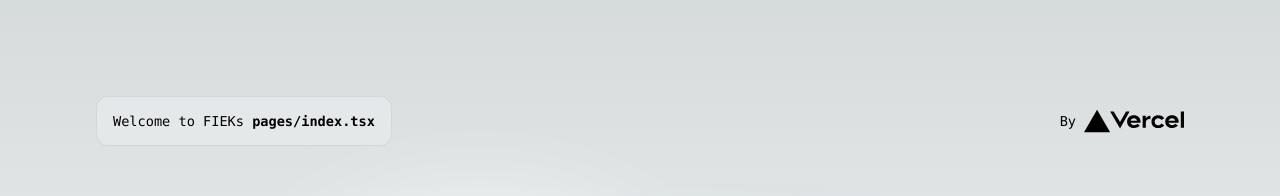
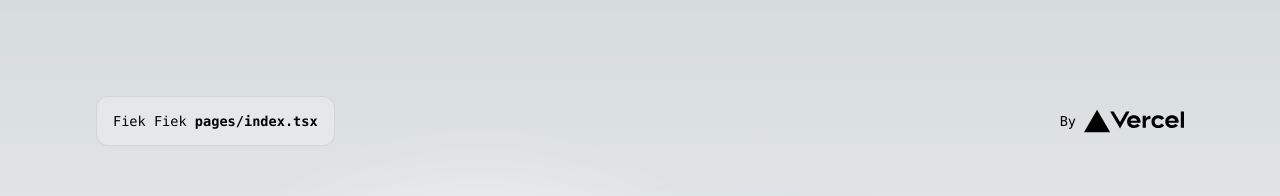
Before and after one commit to lavdimPireva/tema-diplomes-kubernetes, a Next.js app: page / in a window 1280 px wide. Shown: the top 196 px of the page. Built offline with nearby package versions, Linux system fonts and the light colour scheme.

Commit message:
Fiek fiek

```diff
--- a/aws-load-balancer-controller-service-account.yaml
+++ b/aws-load-balancer-controller-service-account.yaml
@@ -7,4 +7,4 @@ metadata:
   name: aws-load-balancer-controller
   namespace: kube-system
   annotations:
-    eks.amazonaws.com/role-arn: arn:aws:iam::371068675683:role/AmazonLoadBalancerControllerRoleV1
+    eks.amazonaws.com/role-arn: arn:aws:iam::371068675683:role/AmazonLoadBalancerControllerRole
--- a/pages/index.tsx
+++ b/pages/index.tsx
@@ -17,7 +17,7 @@ export default function Home() {
       <main className={styles.main}>
         <div className={styles.description}>
           <p>
-            Welcome to FIEKs
+            Fiek Fiek
             <code className={styles.code}> pages/index.tsx</code>
           </p>
           <div>
```
